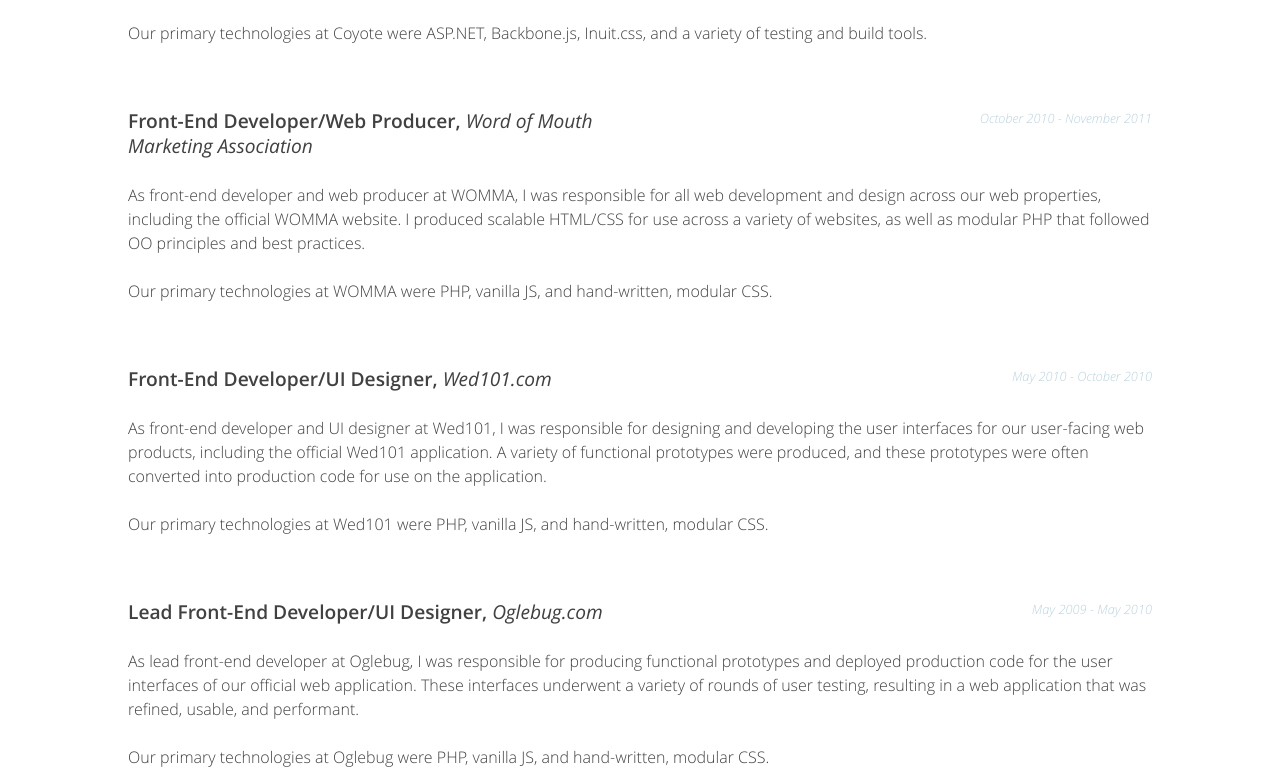
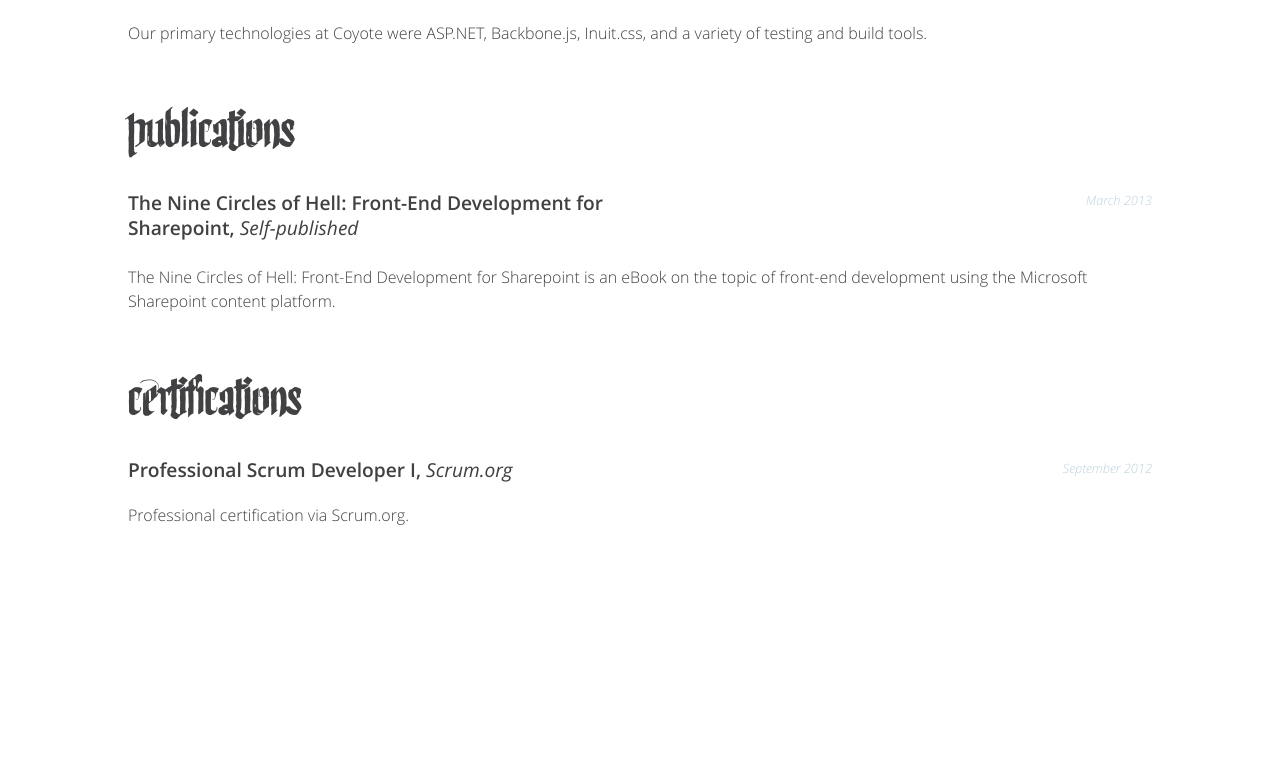
Before and after one commit to humidair1999/jkymarsh.github.io, a plain HTML site: page index.html in a window 1280 px wide. Shown: the part 1925-2700 px from the top of the page. After the commit the page ends 2512 px from the top, so only its background shows below. Drawn offline with Linux system fonts and the light colour scheme; files whose address does not match are found by name.

Commit message:
Update index.html

```diff
--- a/index.html
+++ b/index.html
@@ -242,87 +242,6 @@
                                 </p>
                             </div>
                         </li>
-                        <li class="debug">
-                            <div class="row debug">
-                                <div class="col span-6-t debug">
-                                    <h4 class="debug">
-                                        Front-End Developer/Web Producer,
-
-                                        <span class="jkymarsh--job-position-listings__company debug">Word of Mouth Marketing Association</span>
-                                    </h4>
-                                </div>
-
-                                <div class="jkymarsh--job-position-listings__dates-container col span-6-t debug">
-                                    <span class="jkymarsh--job-position-listings__dates debug">
-                                        October 2010 - November 2011
-                                    </span>
-                                </div>
-                            </div>
-
-                            <div class="jkymarsh--job-position-listings__job-description debug">
-                                <p class="debug">
-                                    As front-end developer and web producer at WOMMA, I was responsible for all web development and design across our web properties, including the official WOMMA website. I produced scalable HTML/CSS for use across a variety of websites, as well as modular PHP that followed OO principles and best practices.
-                                </p>
-
-                                <p class="mt-lg debug">
-                                    Our primary technologies at WOMMA were PHP, vanilla JS, and hand-written, modular CSS.
-                                </p>
-                            </div>
-                        </li>
-                        <li class="debug">
-                            <div class="row debug">
-                                <div class="col span-6-t debug">
-                                    <h4 class="debug">
-                                        Front-End Developer/UI Designer,
-
-                                        <span class="jkymarsh--job-position-listings__company debug">Wed101.com</span>
-                                    </h4>
-                                </div>
-
-                                <div class="jkymarsh--job-position-listings__dates-container col span-6-t debug">
-                                    <span class="jkymarsh--job-position-listings__dates debug">
-                                        May 2010 - October 2010
-                                    </span>
-                                </div>
-                            </div>
-
-                            <div class="jkymarsh--job-position-listings__job-description debug">
-                                <p class="debug">
-                                    As front-end developer and UI designer at Wed101, I was responsible for designing and developing the user interfaces for our user-facing web products, including the official Wed101 application. A variety of functional prototypes were produced, and these prototypes were often converted into production code for use on the application.
-                                </p>
-
-                                <p class="mt-lg debug">
-                                    Our primary technologies at Wed101 were PHP, vanilla JS, and hand-written, modular CSS.
-                                </p>
-                            </div>
-                        </li>
-                        <li class="debug">
-                            <div class="row debug">
-                                <div class="col span-6-t debug">
-                                    <h4 class="debug">
-                                        Lead Front-End Developer/UI Designer,
-
-                                        <span class="jkymarsh--job-position-listings__company debug">Oglebug.com</span>
-                                    </h4>
-                                </div>
-
-                                <div class="jkymarsh--job-position-listings__dates-container col span-6-t debug">
-                                    <span class="jkymarsh--job-position-listings__dates debug">
-                                        May 2009 - May 2010
-                                    </span>
-                                </div>
-                            </div>
-
-                            <div class="jkymarsh--job-position-listings__job-description debug">
-                                <p class="debug">
-                                    As lead front-end developer at Oglebug, I was responsible for producing functional prototypes and deployed production code for the user interfaces of our official web application. These interfaces underwent a variety of rounds of user testing, resulting in a web application that was refined, usable, and performant.
-                                </p>
-
-                                <p class="mt-lg debug">
-                                    Our primary technologies at Oglebug were PHP, vanilla JS, and hand-written, modular CSS.
-                                </p>
-                            </div>
-                        </li>
                     </ol>
                 </section>
 
```
